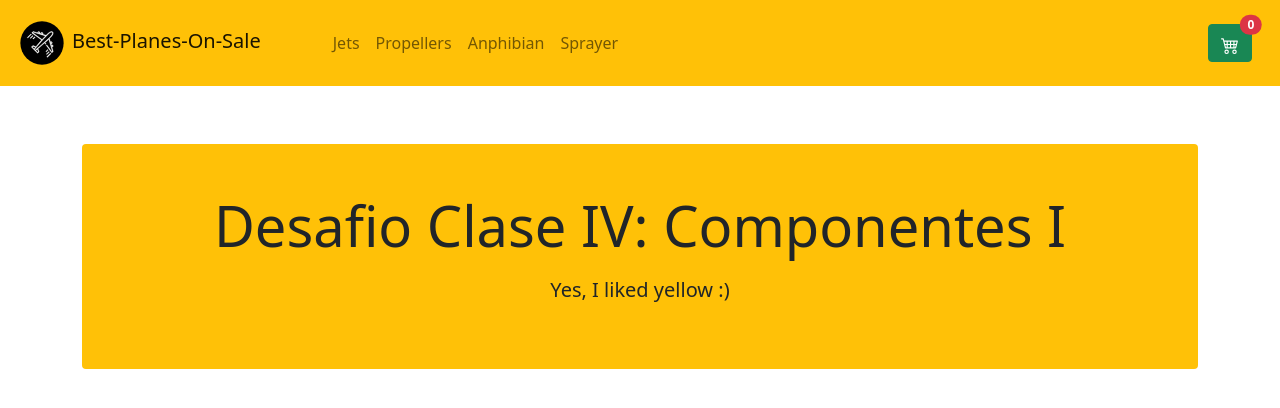
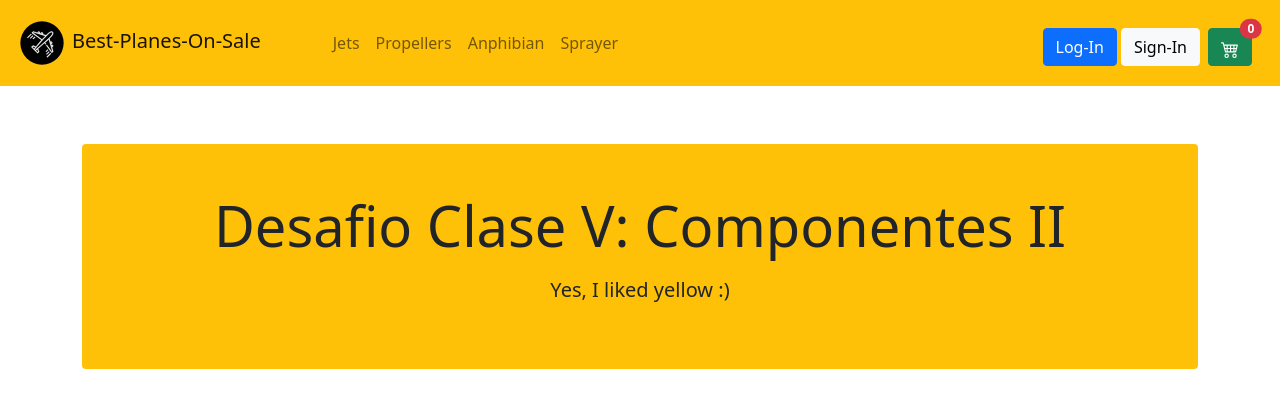
Before and after one commit to jcvels/CoderHouse25925_Proyecto, a React (Create React App) app: page / in a window 1280 px wide. Shown: the top 408 px of the page. Built offline with nearby package versions, Linux system fonts and the light colour scheme.

Commit message:
Navbar Responsive

```diff
--- a/src/App.js
+++ b/src/App.js
@@ -7,7 +7,7 @@ function App() {
   return (
     <>
       <AppNavbar title='Best-Planes-On-Sale' color='red' categories={hightlitherCategories} />
-      <ItemListContainer title={'Desafio Clase IV: Componentes I'} comment={'Yes, I liked yellow :)'}/>
+      <ItemListContainer title={'Desafio Clase V: Componentes II'} comment={'Yes, I liked yellow :)'}/>
     </>
   );
 }
--- a/src/components/CartWidget.js
+++ b/src/components/CartWidget.js
@@ -4,16 +4,12 @@ const handleClickDefault = () => { console.log('not-function-defined') }
 
 function CartWidget({itemOnCart, handleClick=handleClickDefault}) {
     return (
-        <Nav navbar className='ms-2 me-2'>
-            <NavItem>
-                <Button color="success" className='ms-1 me-2 position-relative' onClick={handleClick}>
-                    <img src={'./cart.svg'} width={'100%'} alt='Ícono carrito de compras' className="light" />
-                    <span className="position-absolute top-0 start-100 translate-middle badge rounded-pill bg-danger">
-                        { itemOnCart < 10 ? itemOnCart : '+9' }
-                    </span>
-                </Button>
-            </NavItem>
-        </Nav>
+        <Button color="success" className='ms-2 me-2 position-relative' onClick={handleClick}>
+            <img src={'./cart.svg'} width={'100%'} alt='Ícono carrito de compras' />
+            <span className="position-absolute top-0 start-100 translate-middle badge rounded-pill bg-danger">
+                { itemOnCart < 10 ? itemOnCart : '+9' }
+            </span>
+        </Button>
     );
 }
 
--- a/src/components/Navbar.js
+++ b/src/components/Navbar.js
@@ -1,14 +1,19 @@
+import { useState } from 'react';
 import { Navbar, Nav, NavbarBrand, NavItem, Button, Collapse, NavbarToggler } from 'reactstrap';
 import CategorieItemButton from './CategorieItemButton';
 import CartWidget from './CartWidget';
 
 function AppNavbar({title}) {
+    const handleClickJets = () => { console.log('Jets'); menuStateChanger(); }
+    const handleClickPropellers = () => { console.log('Propellers'); menuStateChanger();  }
+    const handleClickAnphibian = () => { console.log('Anphibian'); menuStateChanger(); }
+    const handleClickSprayer = () => { console.log('Sprayer'); menuStateChanger(); }
+    const handleClickCart = () => { console.log('CartButton'); menuStateChanger(); }
 
-    const handleClickJets = () => { console.log('Jets') }
-    const handleClickPropellers = () => { console.log('Propellers') }
-    const handleClickAnphibian = () => { console.log('Anphibian') }
-    const handleClickSprayer = () => { console.log('Sprayer') }
-    const handleClickCart = () => { console.log('CartButton') }
+    const [ menuState, setMenuState] = useState(false);
+    function menuStateChanger() {
+        menuState ? setMenuState(false) : setMenuState(true);
+    }
 
     return (
         <Navbar
@@ -22,8 +27,8 @@ function AppNavbar({title}) {
                 <h1 className='lead' style={{display:'inline'}} >{title}</h1>
             </NavbarBrand>
 
-            <NavbarToggler /> { /* TODO: agregar metodo onClick para funcionalidad 'Collapse' */ }
-                <Collapse navbar>
+            <NavbarToggler onClick={menuStateChanger} /> { /* TODO: agregar metodo onClick para funcionalidad 'Collapse' */ }
+            <Collapse navbar isOpen={menuState} >
                 <Nav
                     className="ms-5 me-auto"
                     navbar
@@ -36,7 +41,9 @@ function AppNavbar({title}) {
 
                 </Nav>
 
-                    {/*<Nav navbar>
+                <hr></hr>
+
+                <Nav navbar className='ms-2 me-2 mt-2'>
                     <NavItem>
                         <Button color="primary" className='ms-1'>
                             Log-In
@@ -44,13 +51,10 @@ function AppNavbar({title}) {
                         <Button color="light" className='ms-1'>
                             Sign-In
                         </Button>
+                        <CartWidget itemOnCart={0} handleClick={handleClickCart}/>
                     </NavItem>
-                    </Nav> */}
-
+                </Nav>
             </Collapse>
-
-                <CartWidget itemOnCart={0} handleClick={handleClickCart}/>
-
         </Navbar>
     );
 }
```
Also changed, not shown: src/components/ItemCount.js (added). Lines whose indentation alone changed are shown as unchanged.
